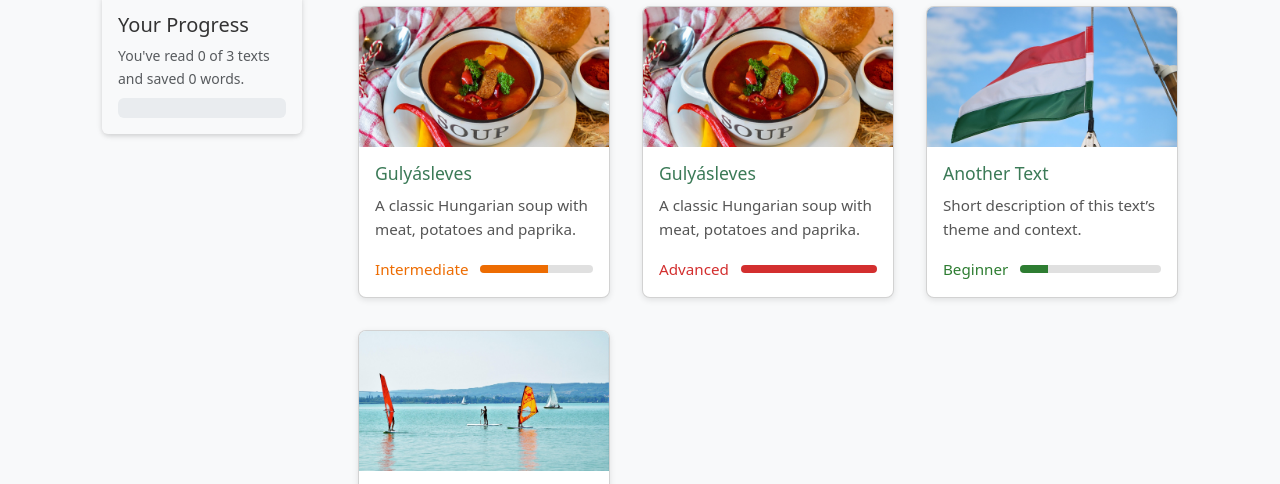
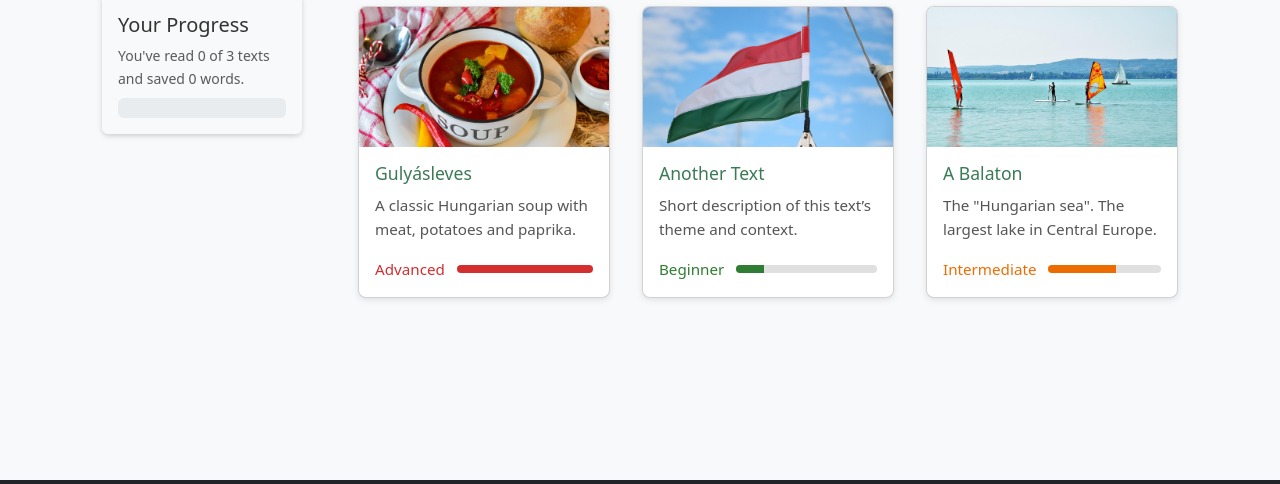
Before and after one commit to viktoria365dev/hungarian-reader, a plain HTML site: page index.html in a window 1280 px wide. Shown: the part 184-668 px from the top of the page. Drawn offline with nearby package versions, Linux system fonts and the light colour scheme.

Commit message:
remote duplicate card and update css

```diff
--- a/data/cards.json
+++ b/data/cards.json
@@ -1,11 +1,4 @@
 [
-  {
-    "id": "gulyasleves",
-    "title": "Gulyásleves",
-    "description": "A classic Hungarian soup with meat, potatoes and paprika.",
-    "image": "images/gulyasleves.jpg",
-    "level": "intermediate"
-  },
   {
     "id": "gulyasleves",
     "title": "Gulyásleves",
--- a/styles.css
+++ b/styles.css
@@ -460,3 +460,7 @@ select:focus-visible {
 #markAsUnreadBtn {
   display: none;
 }
+
+#readConfirmation {
+  display: none;
+}
```
